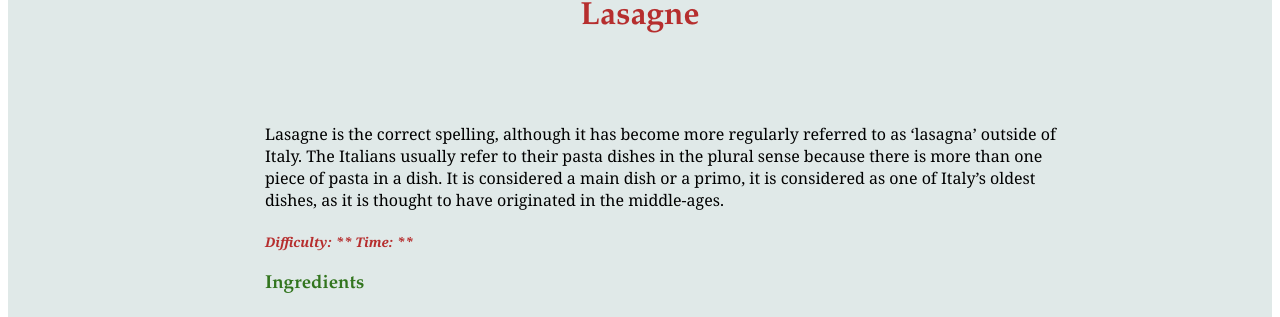
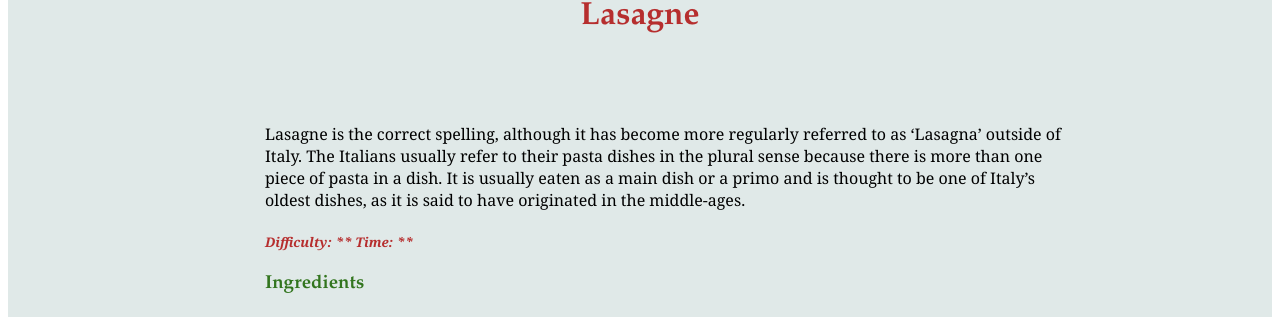
Before and after one commit to Hol1999/Hollyrecipewebsite, a Jekyll site: the page built from _recipes/recipe3.md, in a window 1280 px wide and 900 px high. Shown: the part 202-519 px from the top of the window. Built offline with Jekyll 4.4.1, drawn with Linux system fonts in a browser that asks for light colours.

Commit message:
Update Recipes “recipe3”

```diff
--- a/_recipes/recipe3.md
+++ b/_recipes/recipe3.md
@@ -6,7 +6,7 @@ layout: recipe
 published: true
 tags: null
 ---
-Lasagne is the correct spelling, although it has become more regularly referred to as 'lasagna' outside of Italy. The Italians usually refer to their pasta dishes in the plural sense because there is more than one piece of pasta in a dish. It is considered a main dish or a primo, it is considered as one of Italy's oldest dishes, as it is thought to have originated in the middle-ages.
+Lasagne is the correct spelling, although it has become more regularly referred to as 'Lasagna' outside of Italy. The Italians usually refer to their pasta dishes in the plural sense because there is more than one piece of pasta in a dish. It is usually eaten as a main dish or a primo and is thought to be one of Italy's oldest dishes, as it is said to have originated in the middle-ages.
 
 ##### Difficulty: \*\* **Time: \*\***
 
```
